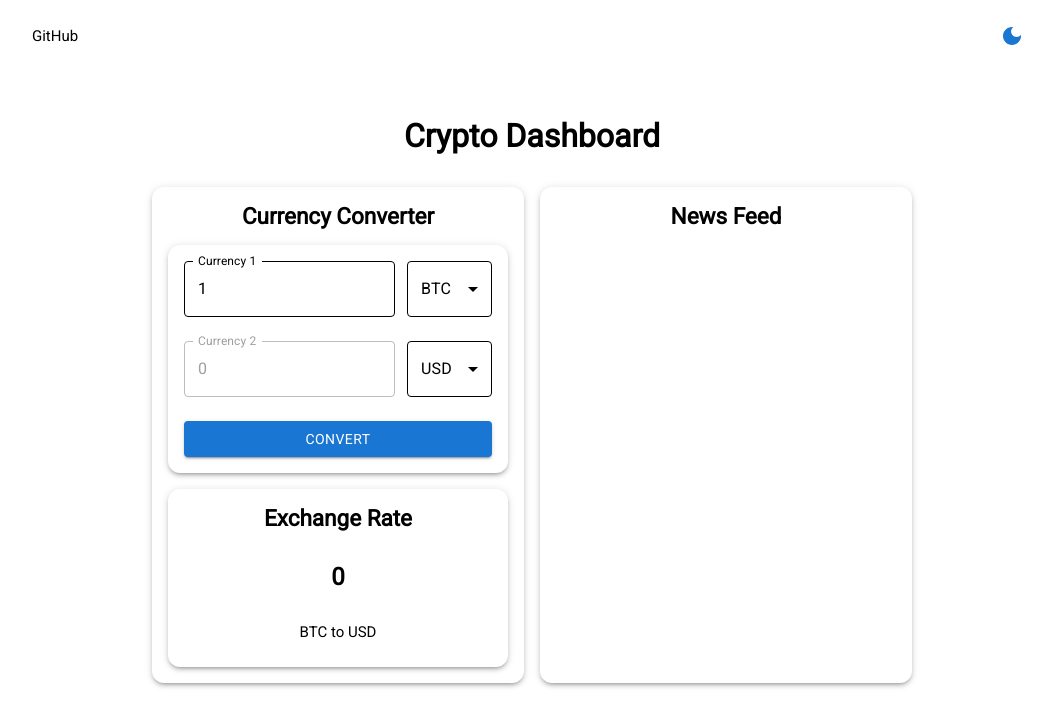
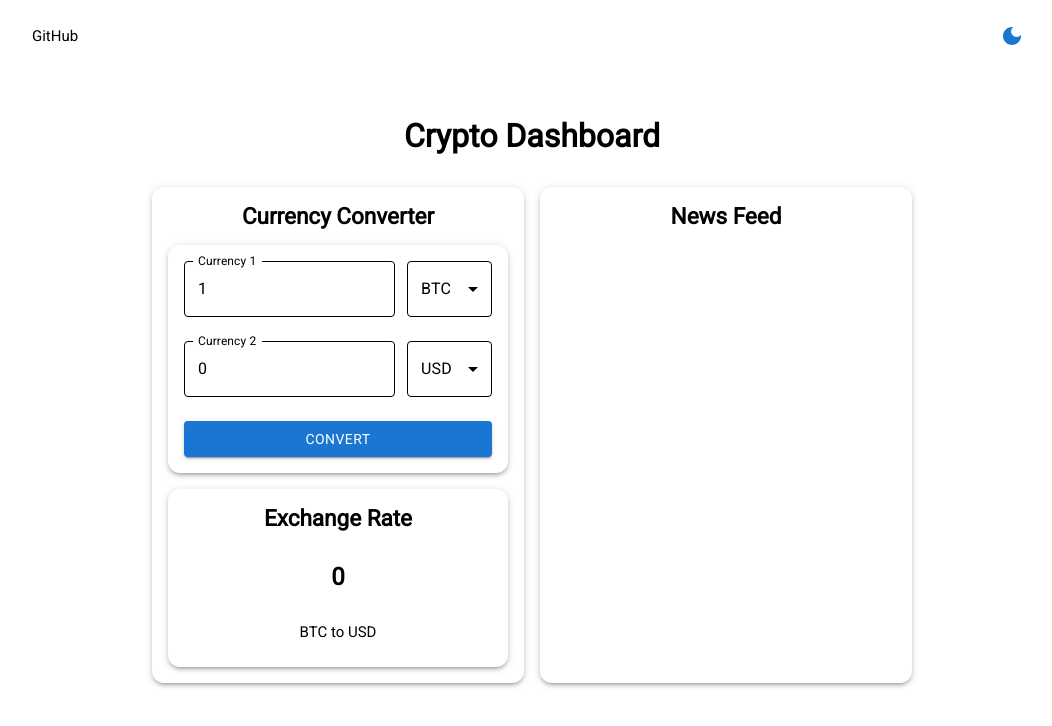
Before and after one commit to maxcore25/next-crypto-dashboard-draft, a Next.js app: page / in a window 1280 px wide. Shown: the top 726 px of the page, without its empty margins (108-1160 px from the left). Built offline with nearby package versions, Linux system fonts and the light colour scheme.

Commit message:
Disabled Input Styles Added

```diff
--- a/app/components/elements/CurrencyConverter/CurrencyConverter.module.scss
+++ b/app/components/elements/CurrencyConverter/CurrencyConverter.module.scss
@@ -27,15 +27,16 @@
 
 .muiInput {
   input {
-    color: var(--text-clr);
+    color: var(--text-clr) !important;
+    -webkit-text-fill-color: initial !important;
   }
 
   label {
-    color: var(--text-clr);
+    color: var(--text-clr) !important;
   }
 
   fieldset {
-    border-color: var(--text-clr);
+    border-color: var(--text-clr) !important;
   }
 
   &:hover fieldset {
--- a/app/components/elements/CurrencyConverter/index.js
+++ b/app/components/elements/CurrencyConverter/index.js
@@ -87,6 +87,7 @@ const CurrencyConverter = () => {
             </div>
             <div className={styles.inputContainer}>
               <TextField
+                className={styles.muiInput}
                 disabled
                 value={result}
                 id='outlined-basic'
```
